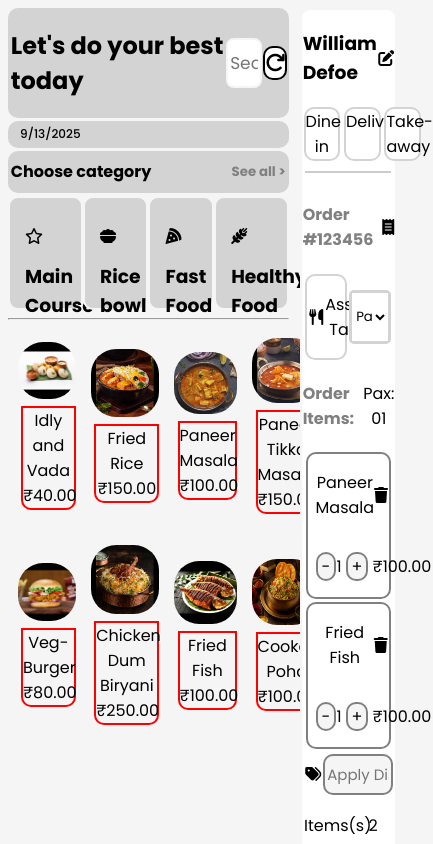
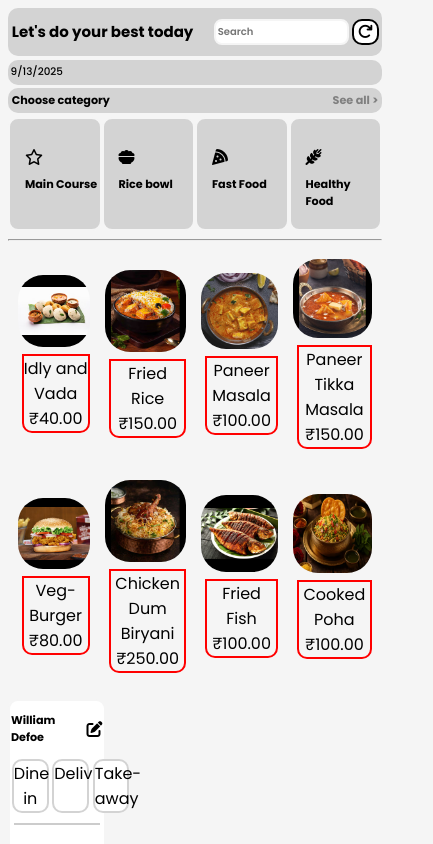
Before and after one commit to ksamuel-soul/Drodify-Project, a plain HTML site: page index.html in a window 390 px wide. Shown: the top 844 px of the page, 433 px wide, since content can reach past the window. Drawn offline with Linux system fonts and the light colour scheme.

Commit message:
Making-Responsive

```diff
--- a/style.css
+++ b/style.css
@@ -1,9 +1,3 @@
-/*@media  screen and (max-width:600px) {
-    body{
-        background-color: green;
-    }
-}*/
-
 *{
     font-family: 'poppins', sans-serif;
 }
@@ -65,10 +59,10 @@ nav h2{
     border: 2px solid black;
     width: 30px;
     display: flex;
+    justify-content: center;
+    align-items: center;
     height: 30px;
-    display: flex;
     font-size: 20px;
-    align-items: center;
     background-color: white;
     border-radius: 10px;
     margin-right: 2%;
@@ -458,3 +452,67 @@ table tr td img{
     border-radius: 10px;
     cursor: pointer;
 }
+
+@media screen and (max-width:600px) {
+    .main{
+        width: 100%;
+        display: flex;
+        flex-direction: column;
+
+    }
+    .hero{
+        width: 100%;
+    }
+
+    nav h2{
+        font-size: 15px;
+    }
+
+    .search-div{
+        width: 45%;
+    }
+
+    .search-div input{
+        font-size: 10px;
+        font-weight: 600;
+    }
+
+    .refresh-icon{
+        height: 45%;
+        /* width: 0%; */
+        display: flex;
+        justify-content: center;
+        align-items: center;
+    }
+
+    .refresh-icon i{
+        text-align: center;
+        display: flex;
+        justify-content: center;
+        align-items: center;
+        font-size: 15px;
+    }
+
+    .show-date{
+        height: 25px;
+    }
+
+    .show-date p{
+        font-size: 65%;
+        margin-left: 5%;
+    }
+
+    .category{
+        height: 25px;
+    }
+
+    .category h4, h5{
+        font-size: 70%;
+    }
+
+    .menu-course i, h3{
+        font-size: 70%;
+        width: 100%;
+    }
+
+}
```
